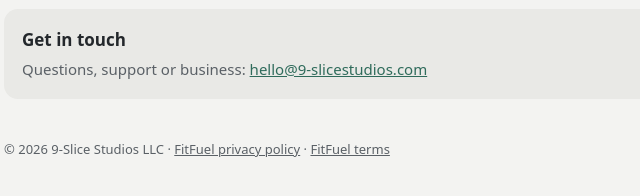
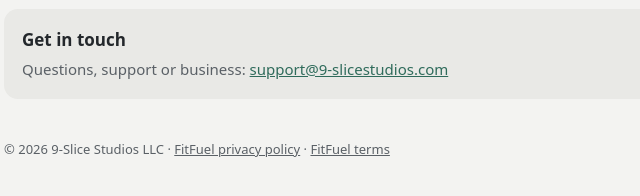
Before and after one commit to 9-Slice-Studios/9-Slice-Studios.github.io, a plain HTML site: page index.html in a window 1280 px wide. Shown: the part 662-858 px from the top of the page, 300-940 px from the left. Drawn offline with Linux system fonts and the light colour scheme.

Commit message:
Contact address is support@9-slicestudios.com
Co-Authored-By: Claude Fable 5.2 <noreply@anthropic.com>

```diff
--- a/index.html
+++ b/index.html
@@ -66,7 +66,7 @@ footer a { color: inherit; }
   <h2>Contact</h2>
   <div class="card contact">
     <h3>Get in touch</h3>
-    <p>Questions, support or business: <a href="mailto:hello@9-slicestudios.com">hello@9-slicestudios.com</a></p>
+    <p>Questions, support or business: <a href="mailto:support@9-slicestudios.com">support@9-slicestudios.com</a></p>
   </div>
 
   <footer>
```
